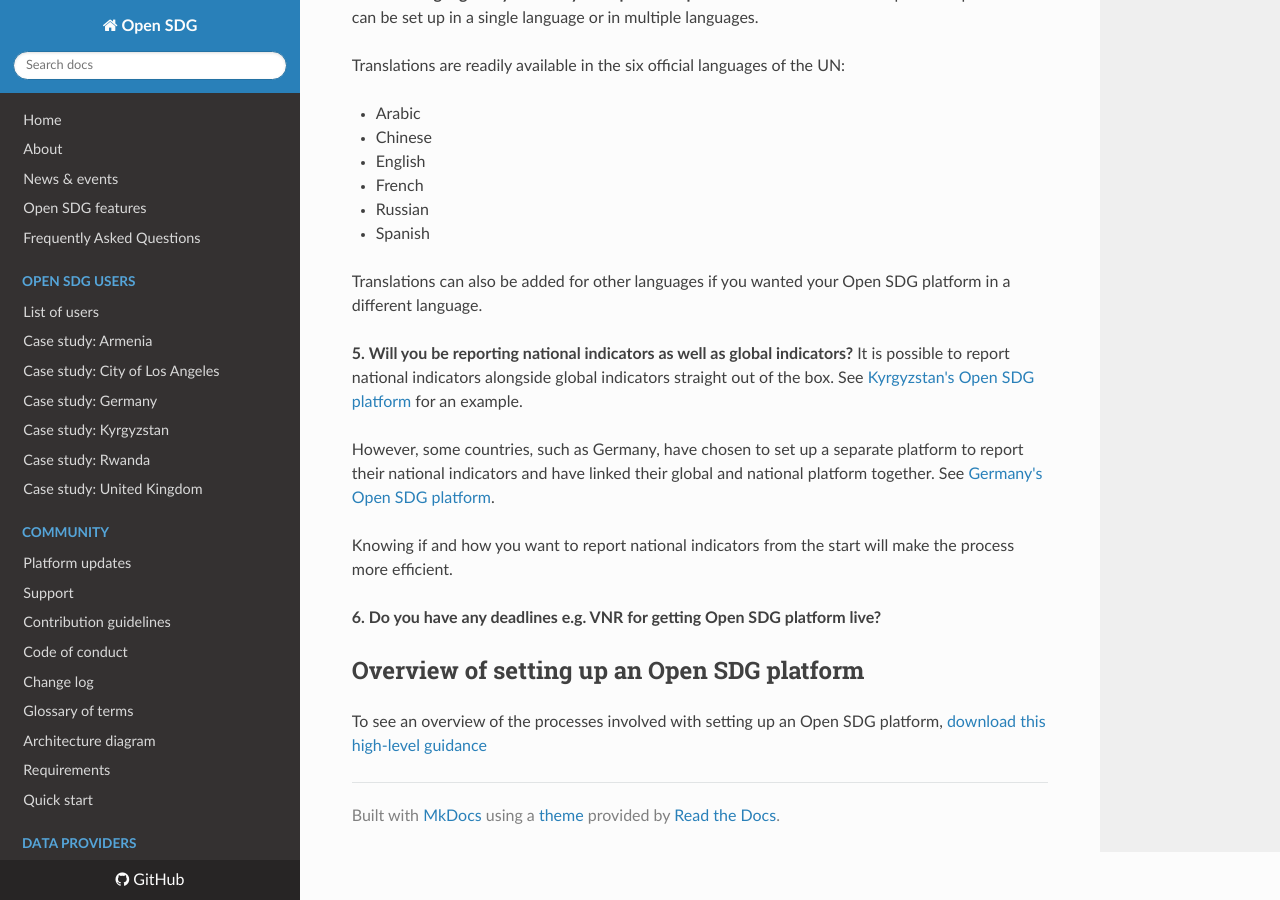
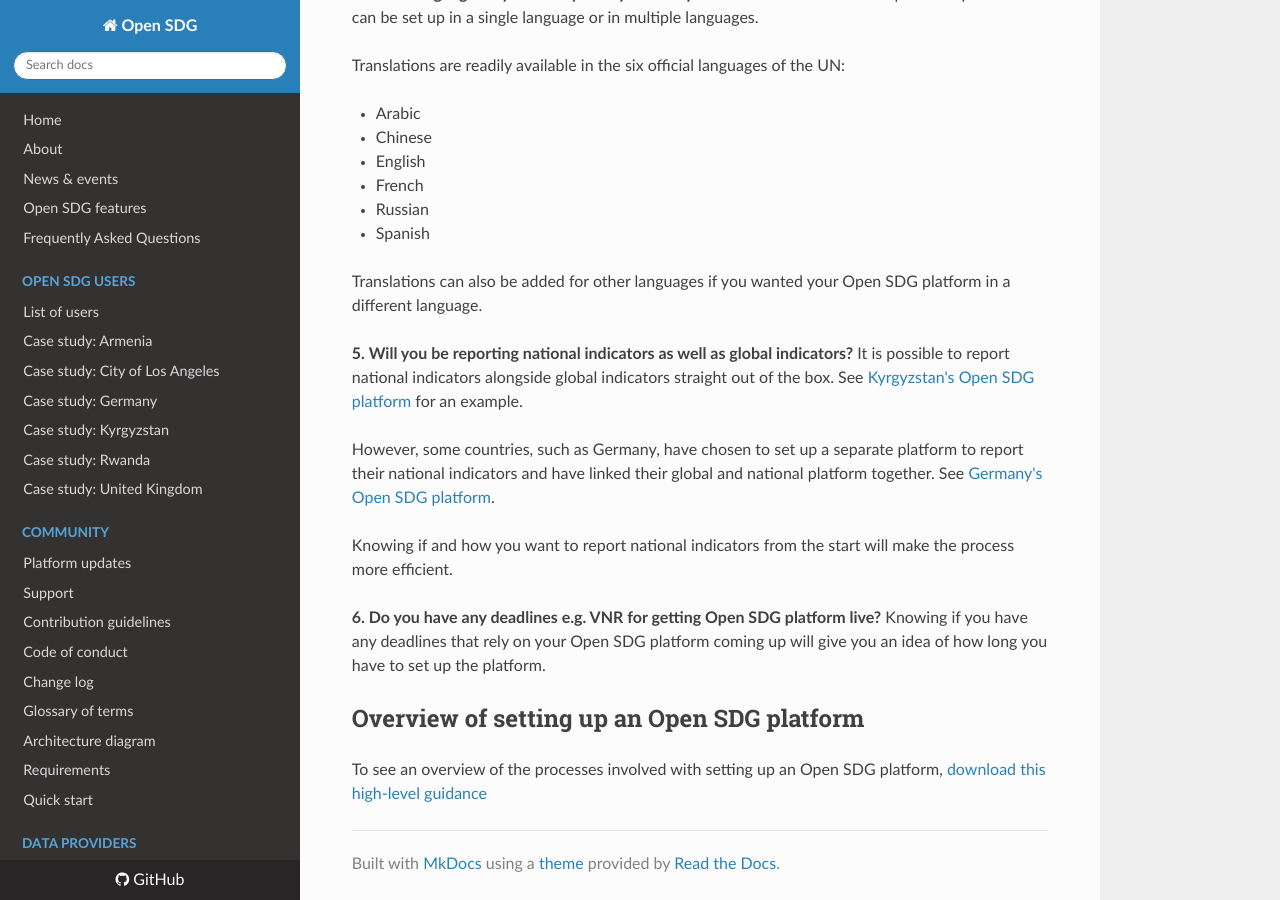
Before and after one commit to open-sdg/open-sdg, an MkDocs documentation site: the page built from docs/potential-users.md, in a window 1280 px wide and 900 px high, scrolled down 954 px. Built offline with MkDocs 1.6.1, drawn with Linux system fonts in a browser that asks for light colours; nearby versions of some CDN libraries; old or Windows-style settings are respelled for this version of MkDocs; some of the changed lines change nothing that is shown; some of the changed text lies outside the part shown.

Commit message:
Update potential-users.md

```diff
--- a/docs/potential-users.md
+++ b/docs/potential-users.md
@@ -1,6 +1,6 @@
 <h1>Potential users</h1>
 
-If you are considering using an Open SDG platform, we would love to hear about it. Please email the Open SDG team at [mailto:opensdg@googlegroups.com](opensdg@googlegroups.com) or [raise an issue on GitHub](https://github.com/open-sdg/open-sdg/issues/new) to let us know and ask us questions.
+If you are considering using an Open SDG platform, we would love to hear about it. Please email the Open SDG team at [opensdg@googlegroups.com](mailto:opensdg@googlegroups.com) or [raise an issue on GitHub](https://github.com/open-sdg/open-sdg/issues/new) to let us know and ask us questions.
 
 ## Considerations
 
@@ -49,6 +49,7 @@
 Knowing if and how you want to report national indicators from the start will make the process more efficient.
 
 **6. Do you have any deadlines e.g. VNR for getting Open SDG platform live?**
+Knowing if you have any deadlines that rely on your Open SDG platform coming up will give you an idea of how long you have to set up the platform.
 
 ## Overview of setting up an Open SDG platform
 To see an overview of the processes involved with setting up an Open SDG platform, [download this high-level guidance](https://github.com/open-sdg/open-sdg/blob/new-country-considerations/docs/platform_process-v1.pdf?raw=1)
```
